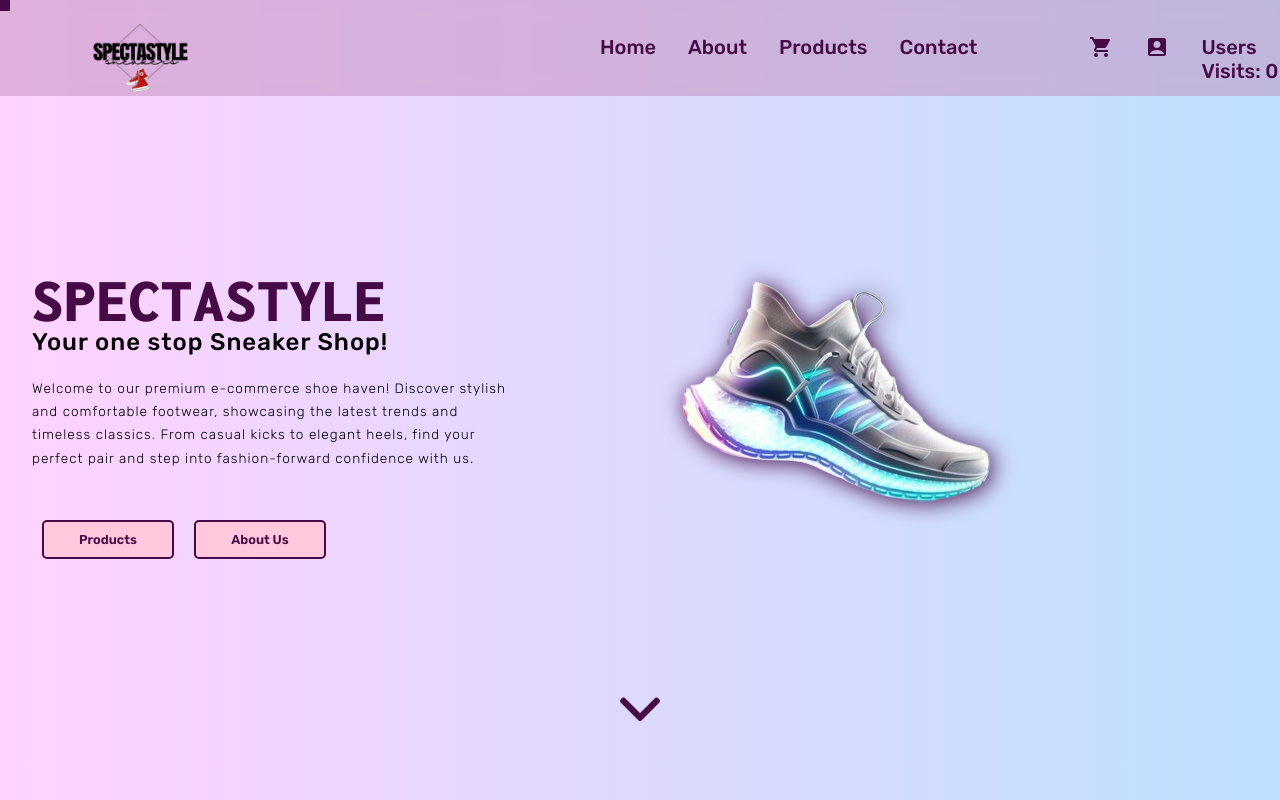
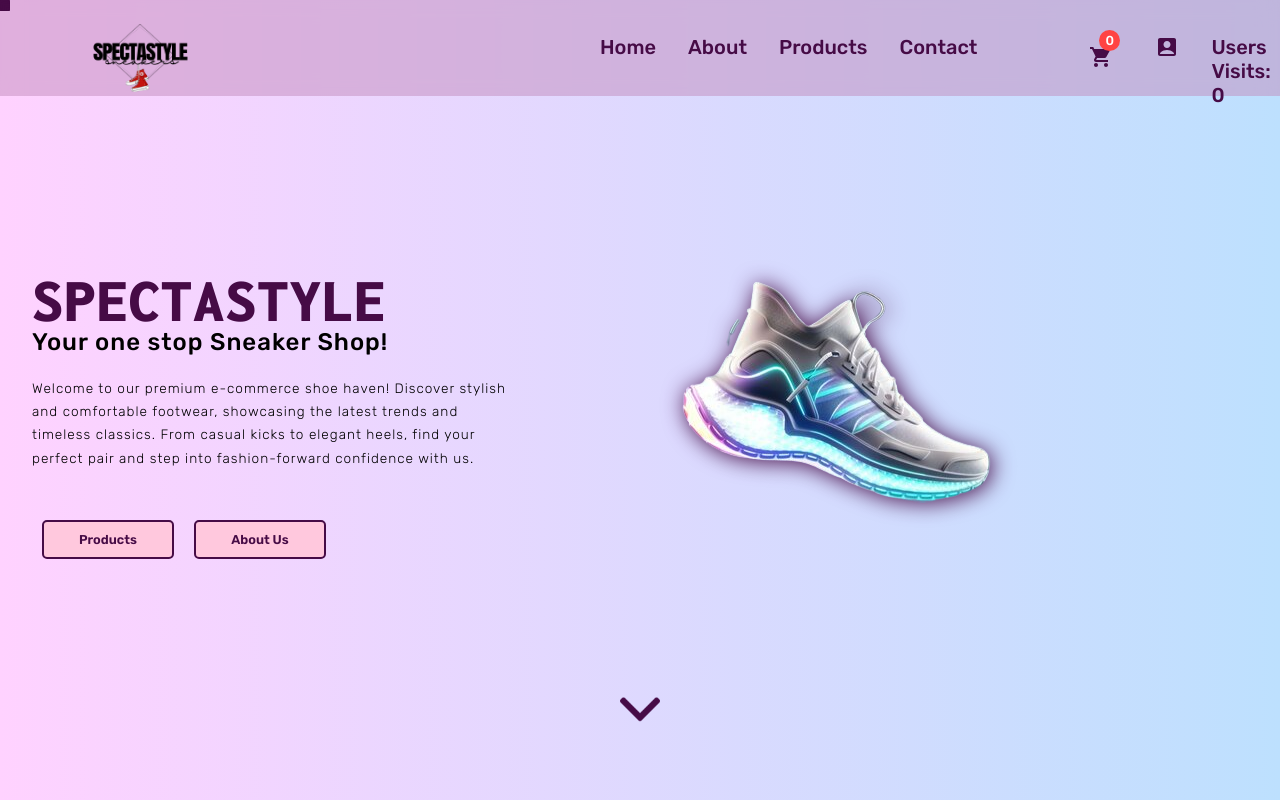
Before and after one commit to MuriloCastro0216/EcommerceSpectastyle, a React (Vite) app in the folder Frontend/: page / in a window 1280 px wide. Shown: the top 800 px of the page. Built offline with nearby package versions, Linux system fonts and the light colour scheme; no server answers; a web font is replaced by a local one.

Commit message:
Feat: Shopping cart icon with count numbers

```diff
--- a/Frontend/src/CSS/Navbar.css
+++ b/Frontend/src/CSS/Navbar.css
@@ -135,7 +135,39 @@ span {
   display: none;
 }
 
+.cart-cont{
+  position: relative;
+  padding-right: 10px;
+  padding-top: 10px;
+}
+
+.cart-value{
+  position: absolute;
+  right: 3px;
+  top: -5px;
+  color: #fff;
+  font-size: 13px;
+  text-decoration: none;
+  background-color: #ff4343;
+  height: 21px;
+  width: 21px;
+  border-radius: 50%;
+  text-align: center;
+  display: flex;
+  align-items: center;
+  justify-content: center;
+}
+
 @media screen and (max-width: 1000px) {
+  .cart-cont{
+    padding-top: 14px;
+  }
+
+  .cart-value{
+    left: 128px;
+    bottom: 0px;
+  }
+
   span {
     font-size: 1.0rem;
   }
--- a/Frontend/src/Components/CartContext.jsx
+++ b/Frontend/src/Components/CartContext.jsx
@@ -6,7 +6,6 @@ const CartContext = createContext();
 export const CartProvider = ({ children }) => {
   const [cart, setCart] = useState([]);
   const [userData, setUserData] = useState(''); // Add user data state
-
   const addToCart = (product) => {
     setCart([...cart, product]);
   };
--- a/Frontend/src/Components/Navbar.jsx
+++ b/Frontend/src/Components/Navbar.jsx
@@ -9,10 +9,11 @@ import VisitCount from "./VisitCount";
 import Logo from './assests/Logo.png';
 import Logo1 from './assests/Logo1.png';
 import Logo2 from './assests/Logo2.png';
-
+import React, { useContext } from 'react';
+import { useCart } from './CartContext'
 const Navbar = () => {
   const [menuOpen, setMenuOpen] = useState(false);
-
+  const { cart } = useCart();
   const toggleMenu = () => {
     setMenuOpen(!menuOpen);
   };
@@ -28,7 +29,7 @@ const Navbar = () => {
       <nav>
         <div className={`main-component ${menuOpen ? "menu-open show" : ""}`}>
           <div className="head-main" onClick={goHome}>
-           {/* my image of logo is in components folder */}
+            {/* my image of logo is in components folder */}
             <img src={Logo2} alt="logo" className="logo" />
 
           </div>
@@ -74,7 +75,7 @@ const Navbar = () => {
                   Contact
                 </NavLink>
               </li>
-              <li>
+              <li className="cart-cont">
                 <NavLink to="/cart">
                   <ShoppingCartIcon
                     className="btn"
@@ -82,6 +83,7 @@ const Navbar = () => {
                     onClick={toggleMenu}
                   />
                 </NavLink>
+                <span className="cart-value">{cart.length}</span>
               </li>
               <li>
                 <NavLink to="/profile">
--- a/Frontend/src/Pages/Cart.jsx
+++ b/Frontend/src/Pages/Cart.jsx
@@ -164,7 +164,7 @@ const Cart = () => {
               </div>
               <div className="product-price-cart">
                 <h1>
-                  Rs.{" "}
+                  Rs.
                   {item.product.productPrice * (itemQuantities[item._id] || 1)}
                 </h1>
               </div>
```
